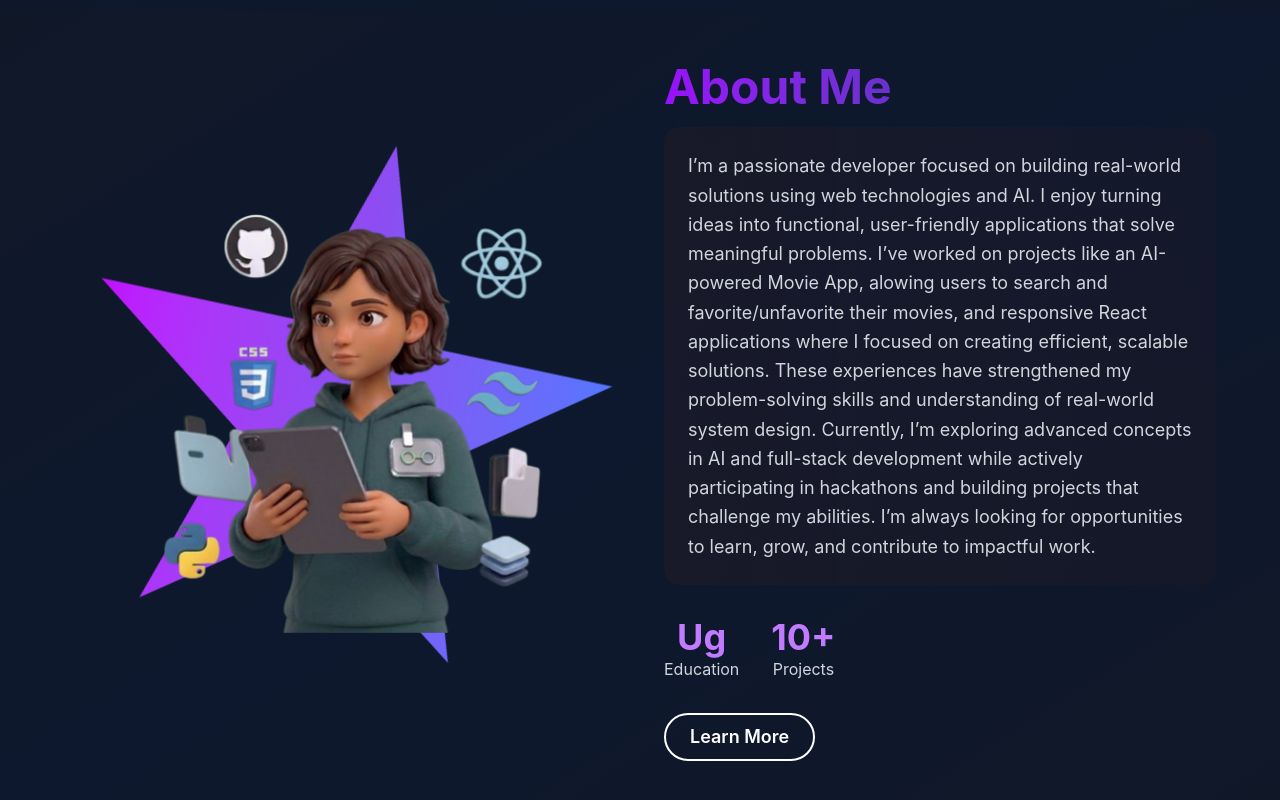
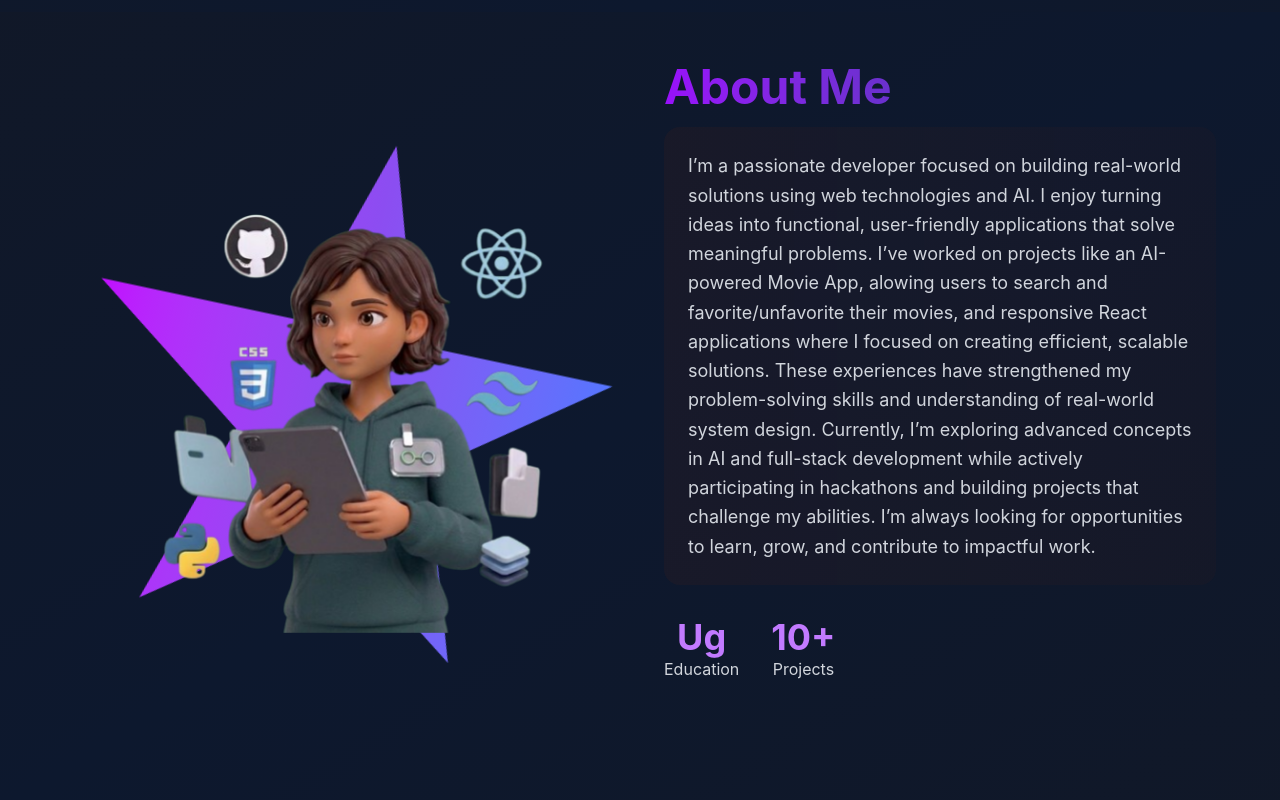
Before and after one commit to Ridima28/Portfolio, a React app in the folder portfolio/: page / in a window 1280 px wide. Shown: the part 788-1588 px from the top of the page. Built offline with nearby package versions, Linux system fonts and the light colour scheme; the HTML template or start-up script is replaced by a standard one.

Commit message:
done with about'

```diff
--- a/portfolio/src/components/About.jsx
+++ b/portfolio/src/components/About.jsx
@@ -56,7 +56,9 @@ Currently, I’m exploring advanced concepts in AI and full-stack development wh
                         <div className={`text-xs sm:text-sm lg:text-base ${darkMode ? 'text-gray-300': 'text-gray-600'}`}> Projects</div>
                     </div>
                 </div>
-                <button className={`w-full sm:w-auto border-2 inline-flex items-center justify-center text-white py-2 px-4 sm:px-6 hover:shadow-[0_0_25px_rgba(168,85,247,0.6),0_0_45px_rgba(59,130,246,0.4)] rounded-full text-base sm:text-lg font-semibold transition-all duration-300 transform`}>
+                <button className={`w-full sm:w-auto border-2 inline-flex items-center justify-center text-white py-2 px-4 sm:px-6 hover:shadow-[0_0_25px_rgba(168,85,247,0.6),0_0_45px_rgba(59,130,246,0.4)] rounded-full text-base sm:text-lg font-semibold transition-all duration-300 transform ${darkMode ? 'text-white bg-purple-900/10': 'text-gray-800 bg-white/90'}`}
+                data-aos= 'fade-up'
+                data-aos-delay = '800'>
                     Learn More
                 </button>
                 </article>
```
